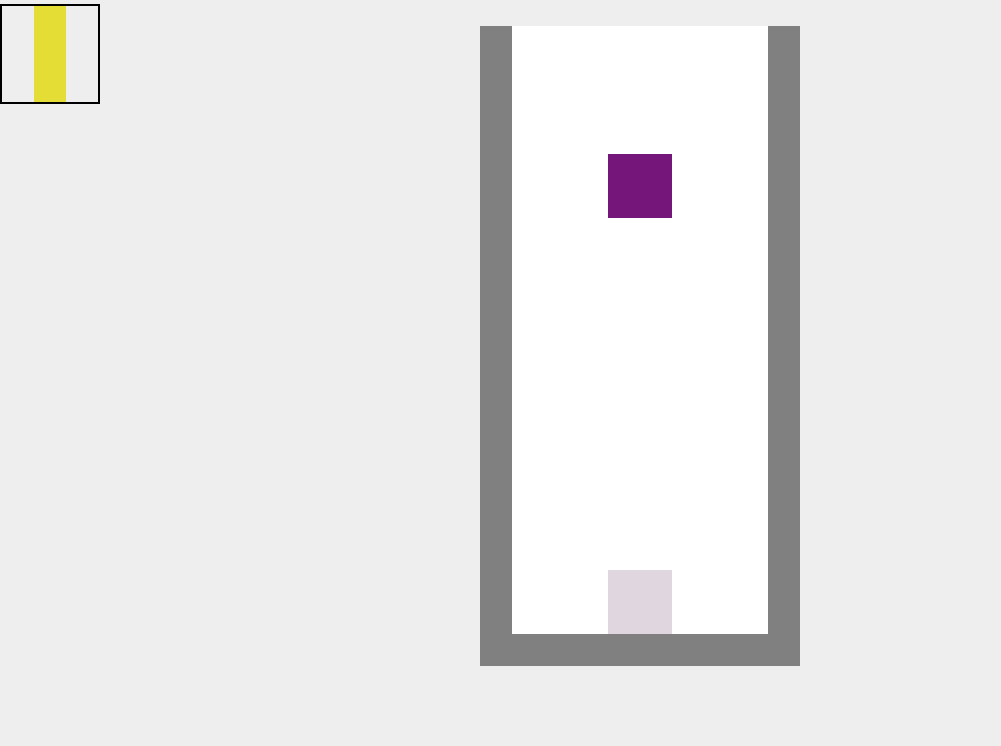
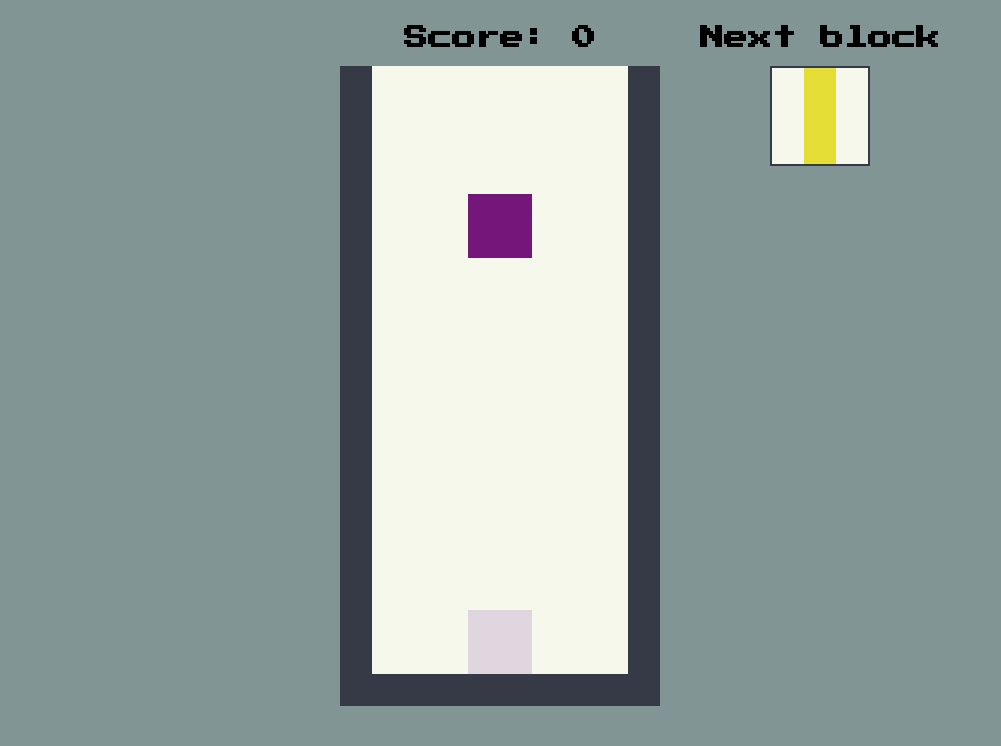
Before and after one commit to cscazorla/javascript-videogame-tetris, a plain HTML site: page index.html in a window 1280 px wide. Shown: the part 54-800 px from the top of the page, without its empty margins (0-1001 px from the left). Drawn offline with Linux system fonts and the light colour scheme.

Commit message:
Polishing up the UI

```diff
--- a/index.html
+++ b/index.html
@@ -2,6 +2,7 @@
     <head>
         <title>Tetris</title>
         <meta charset="utf-8" />
+        <link href="https://fonts.googleapis.com/css2?family=Press+Start+2P&display=swap" rel="stylesheet">
         <style>
             html,
             body {
@@ -9,27 +10,51 @@
                 height: 100%;
                 margin: 0;
                 overflow: hidden;
-                background: #eee;
+                background: #819595;
+            }
+            #wrapper {
+                width: 600px;
+                height: 800px;
+                margin: 40px auto;
+                text-align: center;
+                font-size: 12;
+                font-family: 'Press Start 2P', cursive;
+            }
+            #board {
+                float: left;
+                position: relative;
+                width:320px;
             }
             #main_canvas {
-                background: white;
+                background: #f5f8ea;
                 border: 0;
-                position: absolute;
-                top: 0;
-                bottom: 0;
-                left: 0;
-                right: 0;
-                margin: auto;
+                position: relative;
             }
 
-            #next_block_canvas {border: 2px solid #000}
+            #side_bar {
+                position: relative;
+                float: right;
+            }
+
+            #next_block_canvas {
+                border: 2px solid #363946;
+                background: #f5f8ea;
+            }
         </style>
     </head>
 
     <body>
-        <h1 id="score">Score: 0</h1>
-        <canvas id="main_canvas"></canvas>
-        <canvas id="next_block_canvas"></canvas>
+        <div id="wrapper">
+            <p>Use LEFT, RIGHT, UP and DOWN arrow keys to play.</p>
+            <div id="board">
+                <h1 id="score">Score: 0</h1>
+                <canvas id="main_canvas"></canvas>
+            </div>
+            <div id="side_bar">
+                <h1>Next block</h1>
+                <canvas id="next_block_canvas"></canvas>
+            </div>
+        </div>
     </body>
     <script type="module" src="js/main.js"></script>
 </html>
--- a/js/game.js
+++ b/js/game.js
@@ -110,7 +110,7 @@ export default class Game {
                 if (value > 0) {
                     let color = null
                     if(value == constants.MAP_ROCK) {
-                        color = 'grey'
+                        color = '#363946'
                     } else {
                         // color = pSBC(-0.5, Block.getStoneColor(value))
                         color = Block.getStoneColor(value)
@@ -132,7 +132,7 @@ export default class Game {
         // Pause?
         if (this.pause) {
             this.board_ctx.fillStyle = 'blue'
-            this.board_ctx.font = '24px bold monospace'
+            this.board_ctx.font = '40px Arial'
             this.board_ctx.textBaseline = 'middle'
             this.board_ctx.textAlign = 'center'
             this.board_ctx.fillText(
@@ -144,8 +144,8 @@ export default class Game {
 
         // Game Over
         if (this.gameover) {
-            this.board_ctx.fillStyle = 'blue'
-            this.board_ctx.font = '24px bold monospace'
+            this.board_ctx.fillStyle = 'red'
+            this.board_ctx.font = '40px Arial'
             this.board_ctx.textBaseline = 'middle'
             this.board_ctx.textAlign = 'center'
             this.board_ctx.fillText(
```
